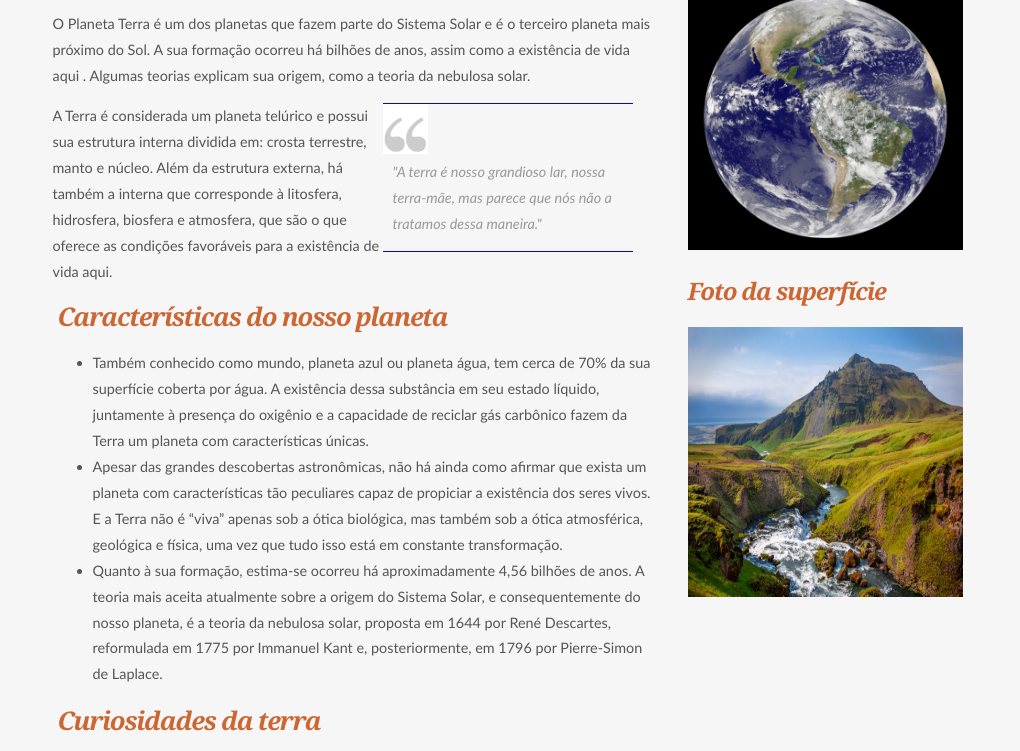
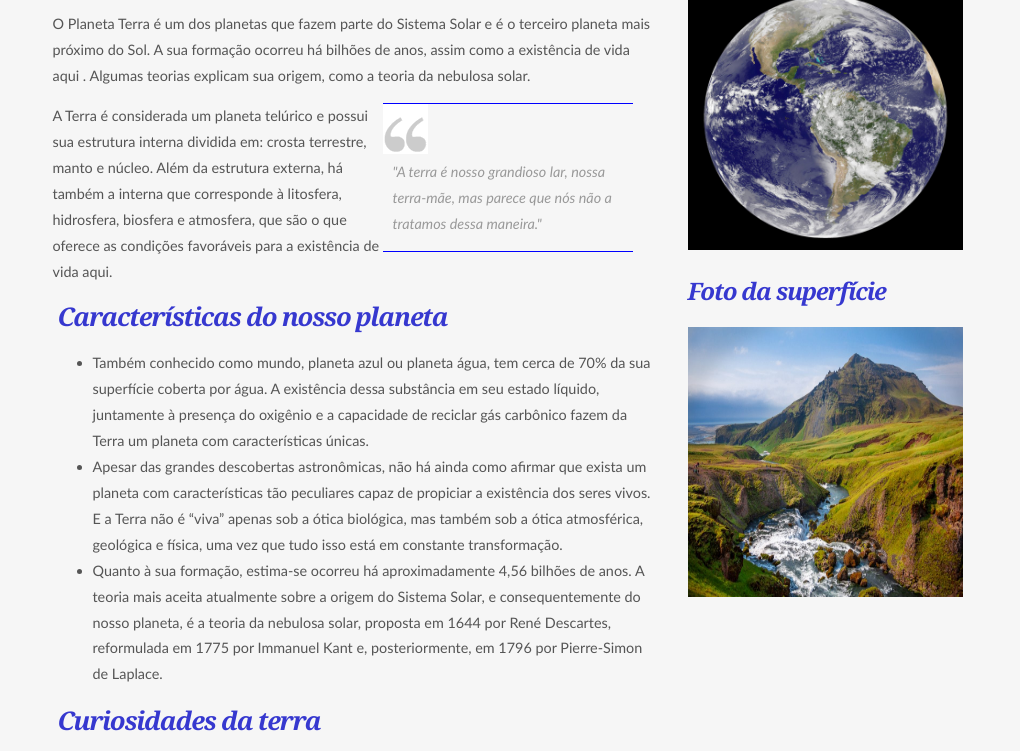
Before and after one commit to sdryann/oat-efrain-html, a plain HTML site: page terra.html in a window 1280 px wide. Shown: the part 265-1016 px from the top of the page, without its empty margins (130-1150 px from the left). Drawn offline with Linux system fonts and the light colour scheme.

Commit message:
Cores e fontes

```diff
--- a/terra.html
+++ b/terra.html
@@ -47,7 +47,7 @@
             #apoio { float:right; width:300px; margin-top:30px }
             footer { clear:both; width:700px; margin:0 auto; font-size:0.75em; text-align:center; background-color:#ECECEC; padding:5px }
 
-            h1, h2, h4 { font-family:Georgia, "Times New Roman", Times, serif; color:#C63; font-style:italic; letter-spacing:-0.05em }
+            h1, h2, h4 { font-family: Georgia, "Times New Roman", Times, serif, monospace; color:rgb(54, 56, 207); font-style:italic; letter-spacing:-0.05em }
             h1 { font-size:2.6em; margin:0 5px; }
             h4 { font-size:1.6em; margin:0 5px; }
             p, li { font-family:"Trebuchet MS", Arial, Helvetica, sans-serif; font-size:0.9em; color:#555; line-height:1.8 }
```
Also changed, not shown: index.html (+1 -1 lines), mercurio.html (+1 -1 lines).
